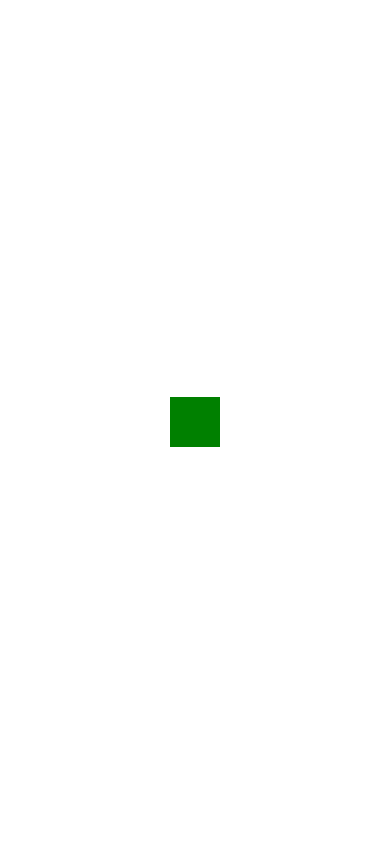
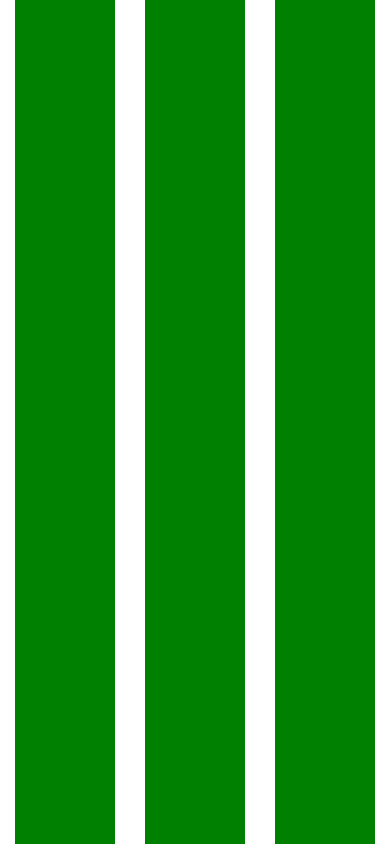
Before and after one commit to rus5665/animation, a React Native app in the folder AnimateReactNativeUIElements/: screen / in a window 390 px wide. Built offline with nearby package versions, Linux system fonts and the light colour scheme.

Commit message:
Stagger Animated.timing

```diff
--- a/AnimateReactNativeUIElements/index.js
+++ b/AnimateReactNativeUIElements/index.js
@@ -3,7 +3,7 @@
  */
 
 import { AppRegistry } from 'react-native';
-import App from './src/screens/Sequence';
+import App from './src/screens/Stagger';
 import { name as appName } from './app.json';
 
 AppRegistry.registerComponent(appName, () => App);
--- /dev/null
+++ b/AnimateReactNativeUIElements/src/screens/Stagger.js
@@ -0,0 +1,68 @@
+import React, { Component } from 'react'
+import {
+  StyleSheet,
+  View,
+  Animated,
+  Dimensions,
+} from 'react-native'
+
+const { height } = Dimensions.get('window')
+
+export default class Stagger extends Component {
+
+  state = {
+    animatedValueOne: new Animated.Value(0),
+    animatedValueTwo: new Animated.Value(0),
+    animatedValueThree: new Animated.Value(0),
+  }
+
+  componentDidMount() {
+    Animated.stagger(300, [
+      Animated.timing(this.state.animatedValueOne, {
+        toValue: height,
+        duration: 1500,
+      }),
+      Animated.timing(this.state.animatedValueTwo, {
+        toValue: height,
+        duration: 1500,
+      }),
+      Animated.timing(this.state.animatedValueThree, {
+        toValue: height,
+        duration: 1500,
+      }),
+    ]).start()
+  }
+
+  render() {
+    const animatedStyleOne = {
+      height: this.state.animatedValueOne
+    }
+    const animatedStyleTwo = {
+      height: this.state.animatedValueTwo
+    }
+    const animatedStyleThree = {
+      height: this.state.animatedValueThree
+    }
+    return (
+      <View style={styles.container}>
+        <Animated.View style={[styles.box, animatedStyleOne]} />
+        <Animated.View style={[styles.box, animatedStyleTwo]} />
+        <Animated.View style={[styles.box, animatedStyleThree]} />
+      </View>
+    );
+  }
+}
+
+const styles = StyleSheet.create({
+  container: {
+    flex: 1,
+    flexDirection: 'row',
+    justifyContent: 'space-around',
+  },
+  box: {
+    backgroundColor: 'green',
+    width: 100,
+    justifyContent: 'center',
+    alignItems: 'center'
+  }
+})
```
